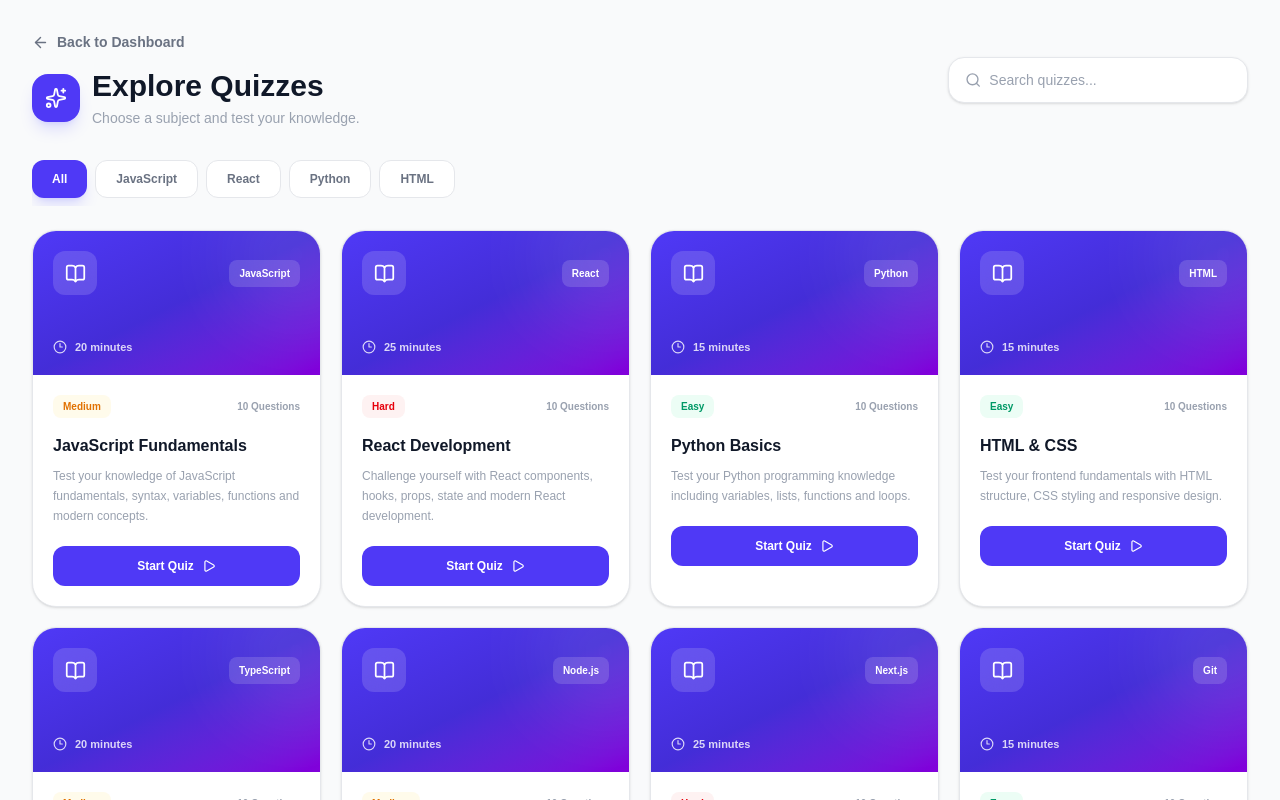
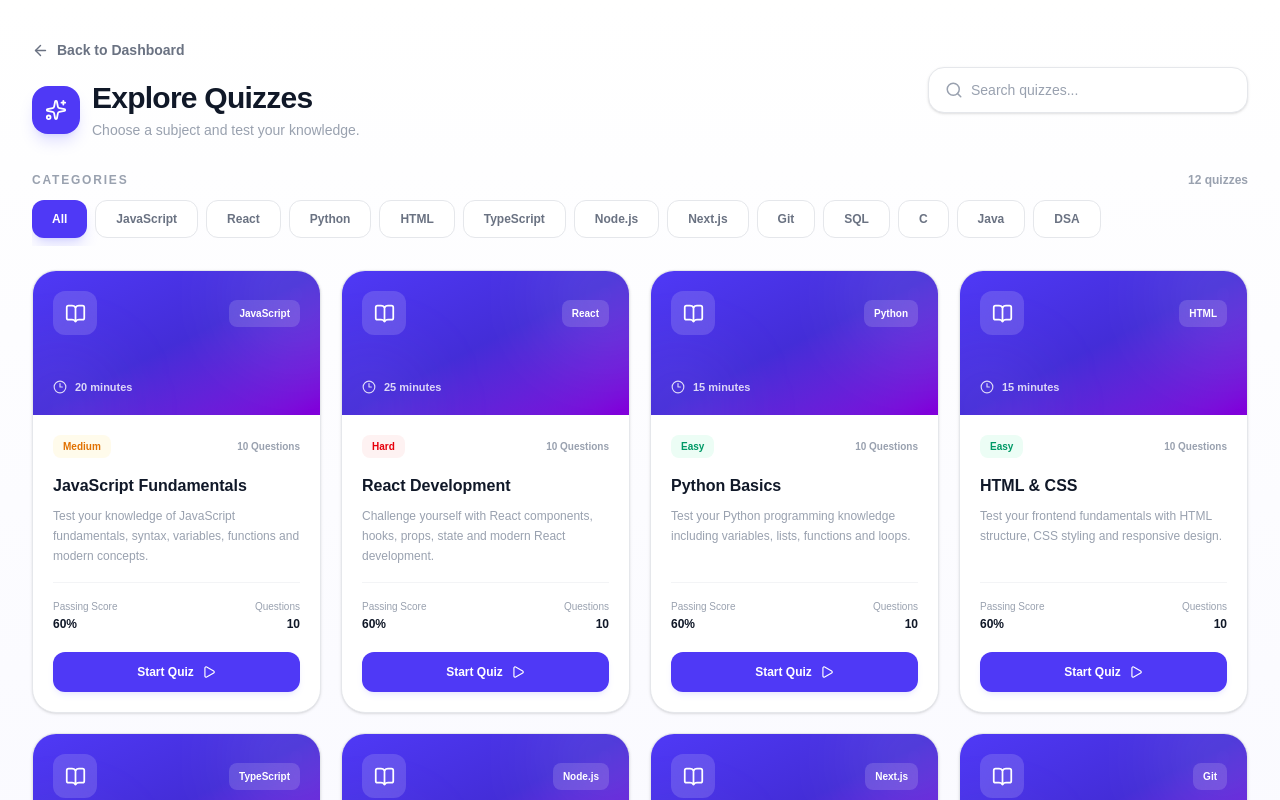
Before and after one commit to Kesarkarale/quize-platform, a Next.js app: page /quiz in a window 1280 px wide. Shown: the top 800 px of the page. Built offline with nearby package versions, Linux system fonts and the light colour scheme.

Commit message:
Update page.tsx

```diff
--- a/app/quiz/page.tsx
+++ b/app/quiz/page.tsx
@@ -17,21 +17,24 @@ export default function QuizPage() {
   const [search, setSearch] = useState("");
   const [category, setCategory] = useState("All");
 
-  const categories = [
-    "All",
-    "JavaScript",
-    "React",
-    "Python",
-    "HTML",
-  ];
+  // Automatically create categories from quiz data
+  const categories = useMemo(() => {
+    const uniqueCategories = Array.from(
+      new Set(quizzes.map((quiz) => quiz.category))
+    );
 
+    return ["All", ...uniqueCategories];
+  }, []);
+
+  // Filter quizzes
   const filteredQuizzes = useMemo(() => {
     const query = search.toLowerCase().trim();
 
     return quizzes.filter((quiz) => {
       const matchesSearch =
         quiz.title.toLowerCase().includes(query) ||
-        quiz.category.toLowerCase().includes(query);
+        quiz.category.toLowerCase().includes(query) ||
+        quiz.description.toLowerCase().includes(query);
 
       const matchesCategory =
         category === "All" || quiz.category === category;
@@ -41,27 +44,26 @@ export default function QuizPage() {
   }, [search, category]);
 
   return (
-    <main className="min-h-screen bg-gray-50 text-gray-900 dark:bg-[#08090b] dark:text-white">
-      <div className="mx-auto max-w-7xl px-4 py-8 sm:px-6 lg:px-8">
+    <main className="min-h-screen bg-gradient-to-b from-white via-[#fafaff] to-[#f5f3ff] px-4 py-6 text-gray-900 dark:from-[#070708] dark:via-[#0b0b0d] dark:to-[#101014] dark:text-white sm:px-6 lg:px-8 lg:py-10">
+      <div className="mx-auto max-w-7xl">
         {/* HEADER */}
-
         <div className="flex flex-col gap-6 md:flex-row md:items-center md:justify-between">
           <div>
             <Link
               href="/student/dashboard"
-              className="mb-4 inline-flex items-center gap-2 text-sm font-semibold text-gray-500 transition hover:text-indigo-600 dark:text-gray-400 dark:hover:text-indigo-400"
+              className="mb-5 inline-flex items-center gap-2 text-sm font-semibold text-gray-500 transition hover:text-indigo-600 dark:text-gray-400 dark:hover:text-indigo-400"
             >
               <ArrowLeft size={17} />
               Back to Dashboard
             </Link>
 
             <div className="flex items-center gap-3">
-              <div className="flex h-12 w-12 items-center justify-center rounded-2xl bg-indigo-600 text-white shadow-lg shadow-indigo-500/20">
+              <div className="flex h-12 w-12 shrink-0 items-center justify-center rounded-2xl bg-indigo-600 text-white shadow-lg shadow-indigo-500/20">
                 <Sparkles size={22} />
               </div>
 
               <div>
-                <h1 className="text-2xl font-black sm:text-3xl">
+                <h1 className="text-2xl font-black tracking-tight sm:text-3xl">
                   Explore Quizzes
                 </h1>
 
@@ -73,9 +75,8 @@ export default function QuizPage() {
           </div>
 
           {/* SEARCH */}
-
-          <div className="flex w-full items-center gap-2 rounded-2xl border border-gray-200 bg-white px-4 py-3 shadow-sm md:w-[300px] dark:border-white/10 dark:bg-[#101114]">
-            <Search size={18} className="text-gray-400" />
+          <div className="flex w-full items-center gap-2 rounded-2xl border border-gray-200 bg-white px-4 py-3 shadow-sm transition focus-within:border-indigo-400 md:w-[320px] dark:border-white/10 dark:bg-[#101114]">
+            <Search size={18} className="shrink-0 text-gray-400" />
 
             <input
               value={search}
@@ -86,9 +87,19 @@ export default function QuizPage() {
           </div>
         </div>
 
-        {/* FILTER */}
+        {/* CATEGORY FILTER */}
+        <div className="mt-8">
+          <div className="mb-3 flex items-center justify-between">
+            <p className="text-xs font-bold uppercase tracking-[0.15em] text-gray-400">
+              Categories
+            </p>
 
-        <div className="mt-8 flex gap-2 overflow-x-auto pb-2">
+            <p className="text-xs font-semibold text-gray-400">
+              {filteredQuizzes.length} quizzes
+            </p>
+          </div>
+
+          <div className="flex gap-2 overflow-x-auto pb-2">
             {categories.map((item) => (
               <button
                 key={item}
@@ -97,16 +108,17 @@ export default function QuizPage() {
                 className={`whitespace-nowrap rounded-xl px-5 py-2.5 text-xs font-bold transition ${
                   category === item
                     ? "bg-indigo-600 text-white shadow-lg shadow-indigo-500/20"
-                  : "border border-gray-200 bg-white text-gray-500 hover:border-indigo-300 dark:border-white/10 dark:bg-[#101114] dark:text-gray-400"
+                    : "border border-gray-200 bg-white text-gray-500 hover:border-indigo-300 hover:text-indigo-600 dark:border-white/10 dark:bg-[#101114] dark:text-gray-400 dark:hover:border-indigo-500/40 dark:hover:text-indigo-400"
                 }`}
               >
                 {item}
               </button>
             ))}
           </div>
+        </div>
 
         {/* QUIZ GRID */}
-
+        {filteredQuizzes.length > 0 ? (
           <div className="mt-6 grid gap-5 sm:grid-cols-2 lg:grid-cols-3 xl:grid-cols-4">
             {filteredQuizzes.map((quiz) => {
               const difficultyClass =
@@ -119,14 +131,17 @@ export default function QuizPage() {
               return (
                 <div
                   key={quiz.id}
-                className="group overflow-hidden rounded-[24px] border border-gray-200 bg-white shadow-sm transition duration-300 hover:-translate-y-1 hover:shadow-xl dark:border-white/10 dark:bg-[#101114]"
+                  className="group overflow-hidden rounded-[24px] border border-gray-200 bg-white shadow-sm transition duration-300 hover:-translate-y-1 hover:border-indigo-200 hover:shadow-xl dark:border-white/10 dark:bg-[#101114] dark:hover:border-indigo-500/30"
                 >
+                  {/* CARD HEADER */}
                   <div className="relative h-36 overflow-hidden bg-gradient-to-br from-indigo-600 via-indigo-700 to-purple-700 p-5">
                     <div className="absolute -right-10 -top-10 h-32 w-32 rounded-full bg-white/10 blur-2xl" />
 
+                    <div className="absolute -bottom-10 -left-5 h-24 w-24 rounded-full bg-purple-300/10 blur-2xl" />
+
                     <div className="relative flex h-full flex-col justify-between">
-                    <div className="flex items-center justify-between">
-                      <div className="flex h-11 w-11 items-center justify-center rounded-xl bg-white/15 text-white backdrop-blur-md">
+                      <div className="flex items-center justify-between gap-3">
+                        <div className="flex h-11 w-11 items-center justify-center rounded-xl bg-white/15 text-white backdrop-blur-md transition group-hover:scale-105">
                           <BookOpen size={21} />
                         </div>
 
@@ -137,6 +152,7 @@ export default function QuizPage() {
 
                       <div className="flex items-center gap-2 text-white/80">
                         <Clock3 size={14} />
+
                         <span className="text-[11px] font-semibold">
                           {quiz.duration} minutes
                         </span>
@@ -144,6 +160,7 @@ export default function QuizPage() {
                     </div>
                   </div>
 
+                  {/* CARD CONTENT */}
                   <div className="p-5">
                     <div className="flex items-center justify-between gap-2">
                       <span
@@ -157,17 +174,39 @@ export default function QuizPage() {
                       </span>
                     </div>
 
-                  <h2 className="mt-4 text-base font-black">
+                    <h2 className="mt-4 line-clamp-1 text-base font-black">
                       {quiz.title}
                     </h2>
 
-                  <p className="mt-2 line-clamp-3 text-xs leading-5 text-gray-400">
+                    <p className="mt-2 line-clamp-3 min-h-[60px] text-xs leading-5 text-gray-400">
                       {quiz.description}
                     </p>
 
+                    <div className="mt-4 flex items-center justify-between border-t border-gray-100 pt-4 dark:border-white/5">
+                      <div>
+                        <p className="text-[10px] text-gray-400">
+                          Passing Score
+                        </p>
+
+                        <p className="mt-0.5 text-xs font-bold">
+                          {quiz.passingScore}%
+                        </p>
+                      </div>
+
+                      <div className="text-right">
+                        <p className="text-[10px] text-gray-400">
+                          Questions
+                        </p>
+
+                        <p className="mt-0.5 text-xs font-bold">
+                          {quiz.questions.length}
+                        </p>
+                      </div>
+                    </div>
+
                     <Link
                       href={`/quiz/${quiz.id}`}
-                    className="mt-5 flex w-full items-center justify-center gap-2 rounded-xl bg-indigo-600 py-3 text-xs font-bold text-white transition hover:bg-indigo-700"
+                      className="mt-5 flex w-full items-center justify-center gap-2 rounded-xl bg-indigo-600 py-3 text-xs font-bold text-white shadow-md shadow-indigo-500/10 transition hover:bg-indigo-700 hover:shadow-lg"
                     >
                       Start Quiz
                       <Play size={14} />
@@ -177,21 +216,32 @@ export default function QuizPage() {
               );
             })}
           </div>
-
-        {filteredQuizzes.length === 0 && (
-          <div className="mt-8 rounded-3xl border border-dashed border-gray-300 py-16 text-center dark:border-white/10">
-            <Search
-              size={32}
-              className="mx-auto text-gray-400"
-            />
+        ) : (
+          /* EMPTY STATE */
+          <div className="mt-8 rounded-3xl border border-dashed border-gray-300 bg-white/60 py-16 text-center dark:border-white/10 dark:bg-white/[0.02]">
+            <div className="mx-auto flex h-14 w-14 items-center justify-center rounded-2xl bg-gray-100 text-gray-400 dark:bg-white/5">
+              <Search size={28} />
+            </div>
 
             <h3 className="mt-4 text-sm font-bold">
               No quizzes found
             </h3>
 
             <p className="mt-1 text-xs text-gray-400">
-              Try searching for another subject.
+              Try searching for another subject or choose a different
+              category.
             </p>
+
+            <button
+              type="button"
+              onClick={() => {
+                setSearch("");
+                setCategory("All");
+              }}
+              className="mt-5 rounded-xl bg-indigo-600 px-5 py-2.5 text-xs font-bold text-white transition hover:bg-indigo-700"
+            >
+              Clear Filters
+            </button>
           </div>
         )}
       </div>
```
Lines whose indentation alone changed are shown as unchanged.
